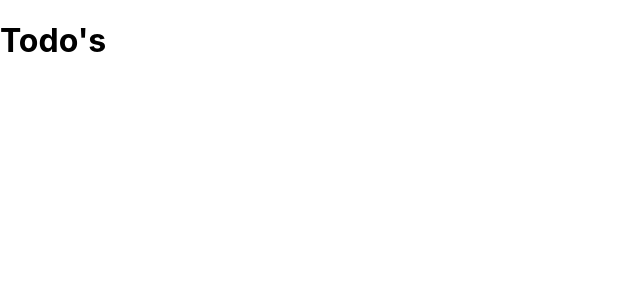
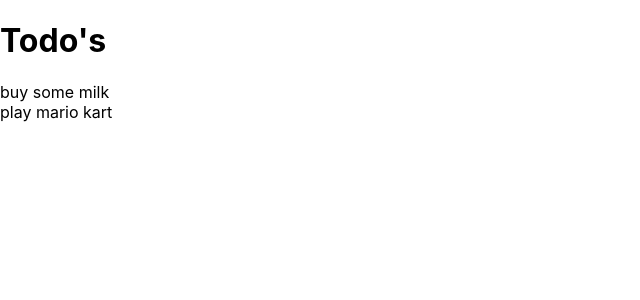
Before and after one commit to JordanBelmont/to-do-list, a React (Create React App) app: page / in a window 1280 px wide. Shown: the top 300 px of the page, without its empty margins (0-640 px from the left). Built offline with nearby package versions, Linux system fonts and the light colour scheme.

Commit message:
Created a function to generate todos and placeholder text if there are no more todos

```diff
--- a/src/Todos.js
+++ b/src/Todos.js
@@ -1,10 +1,22 @@
 import React from 'react'
 
-const Todos = () => {
+const Todos = ({todos}) => {
+
+   const todoList = todos.length ? (
+      todos.map(todo => {
+         return (
+            <div className="collection-item" key={todo.id}>
+               <span>{todo.content}</span>
+            </div>
+         )
+      })
+   ) : (
+      <p className="center">You Have Nothing To Do</p>
+   )
 
    return (
       <div className="todos collection">
-
+         {todoList}
       </div>
    )
 }
```
